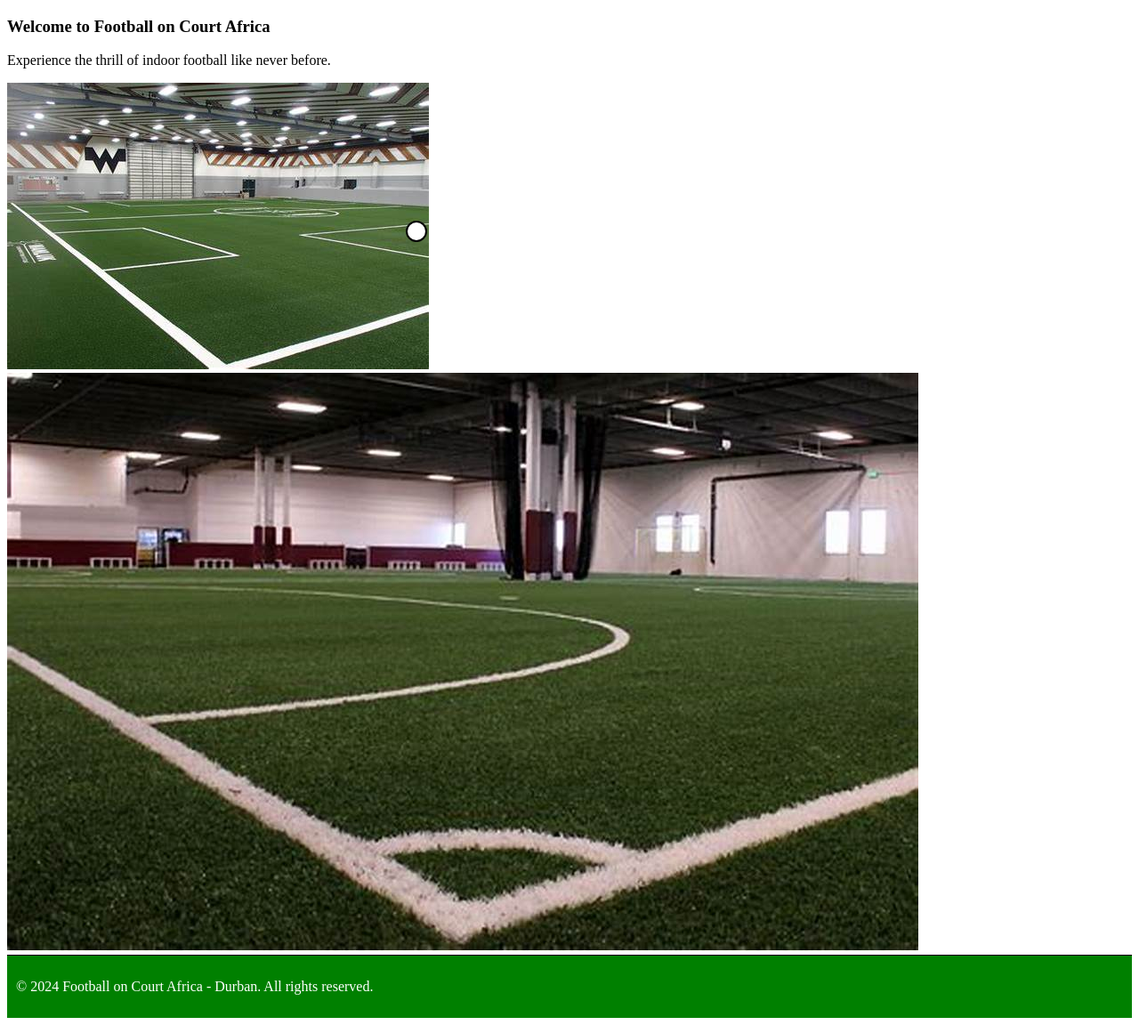
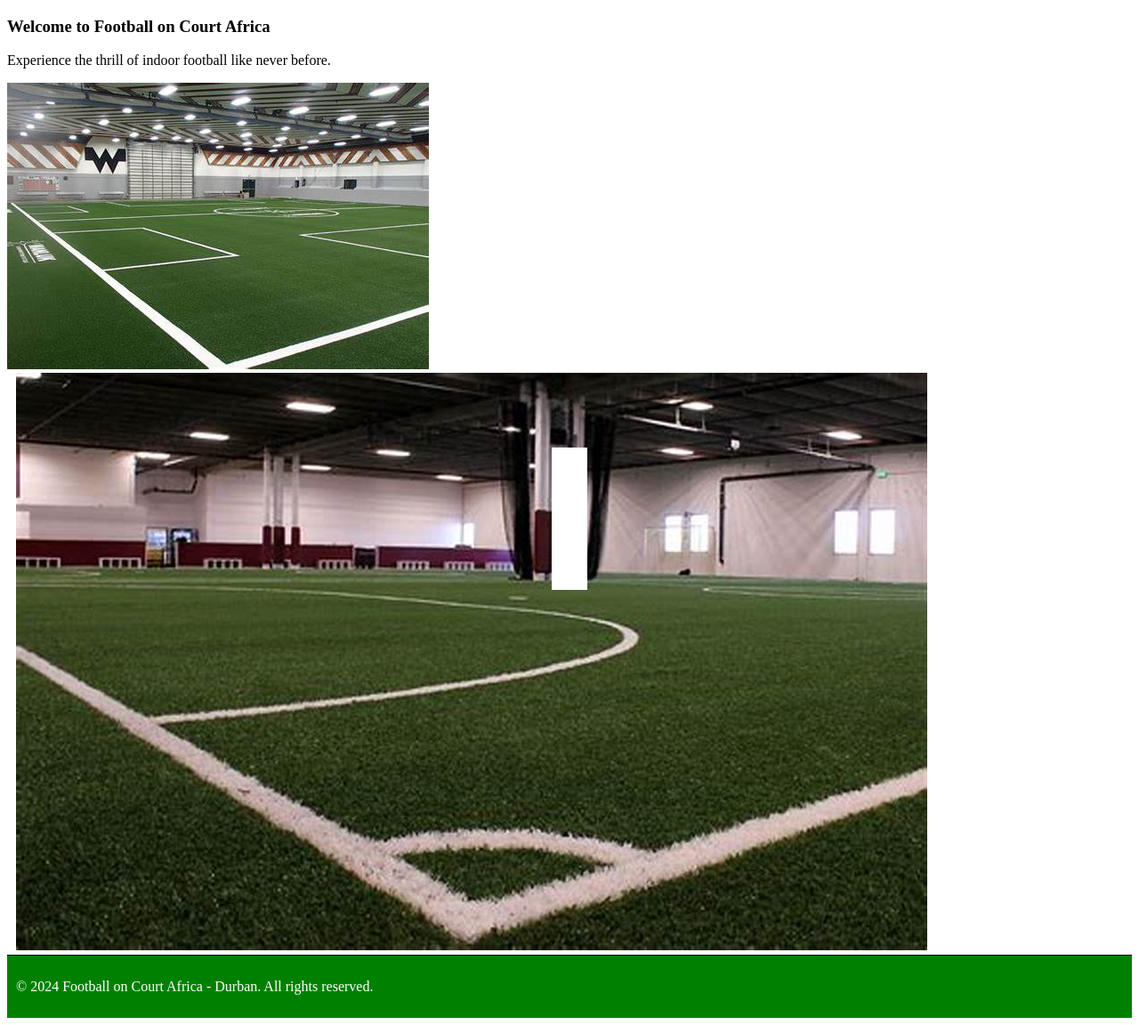
Before and after one commit to emdinga/emdinga-s_action_sport, a Flask app: page / in a window 1280 px wide. Shown: the part 46-1198 px from the top of the page at 89% size. Run offline with Flask 2, Linux system fonts and the light colour scheme.

Commit message:
fixing margins

```diff
--- a/static/css/styles.css
+++ b/static/css/styles.css
@@ -57,7 +57,10 @@ footer {
 	width: 100%;
 }
 
-/* adding the field */
+/* Adding the field */
+.field {
+    position: relative;
+}
 
 #ball {
     width: 20px;
@@ -67,7 +70,8 @@ footer {
     border: 2px solid black;
     position: absolute;
     top: 50%;
-    left: 10%;
+    left: 50%;
+    transform: translate(-50%, -50%);
     animation: passBall 5s linear infinite;
 }
 
@@ -76,17 +80,10 @@ footer {
     height: 160px;
     background-color: white;
     position: absolute;
-    top: 50px;
-    right: 0;
+    top: 50%;
+    left: 50%;
+    transform: translate(-50%, -50%);
 }
-
-@keyframes passBall {
-    0% { top: 50%; left: 10%; }
-    25% { top: 20%; left: 30%; }
-    50% { top: 80%; left: 50%; }
-    75% { top: 50%; left: 70%; }
-    100% { top: 50%; left: 90%; }
-{
 
 /* Optionally, add margin to create space between the images and the simulated field */
 .left-image {
@@ -95,14 +92,6 @@ footer {
 
 .right-image {
     margin-left: 10px;
-}
-
-
-/* Styles for the simulated field */
-.field {
-    width: 60%; /* Adjust width as needed */
-    background-color: green; /* Example background color */
-    height: 400px;
 }
 
 /* form styles */
--- a/templates/dashbaord.html
+++ b/templates/dashbaord.html
@@ -12,8 +12,8 @@
     <p>A social five or six-a-side field booking is the perfect option for you and your mates to blow off some steam and have a ton of fun at the same time! Book your FOCA court online by the hour – we provide the bibs and balls – you just have to play! All our courts have a cash bar.</p>
 
     <div class="booking-options">
-        <a href="/book-online">Book Online</a>
-        <a href="/contact-us">Contact Us</a>
+        <a href="/book_online">Book Online</a>
+        <a href="/contact_us">Contact Us</a>
     </div>
 
     <div class="contact-info">
```
